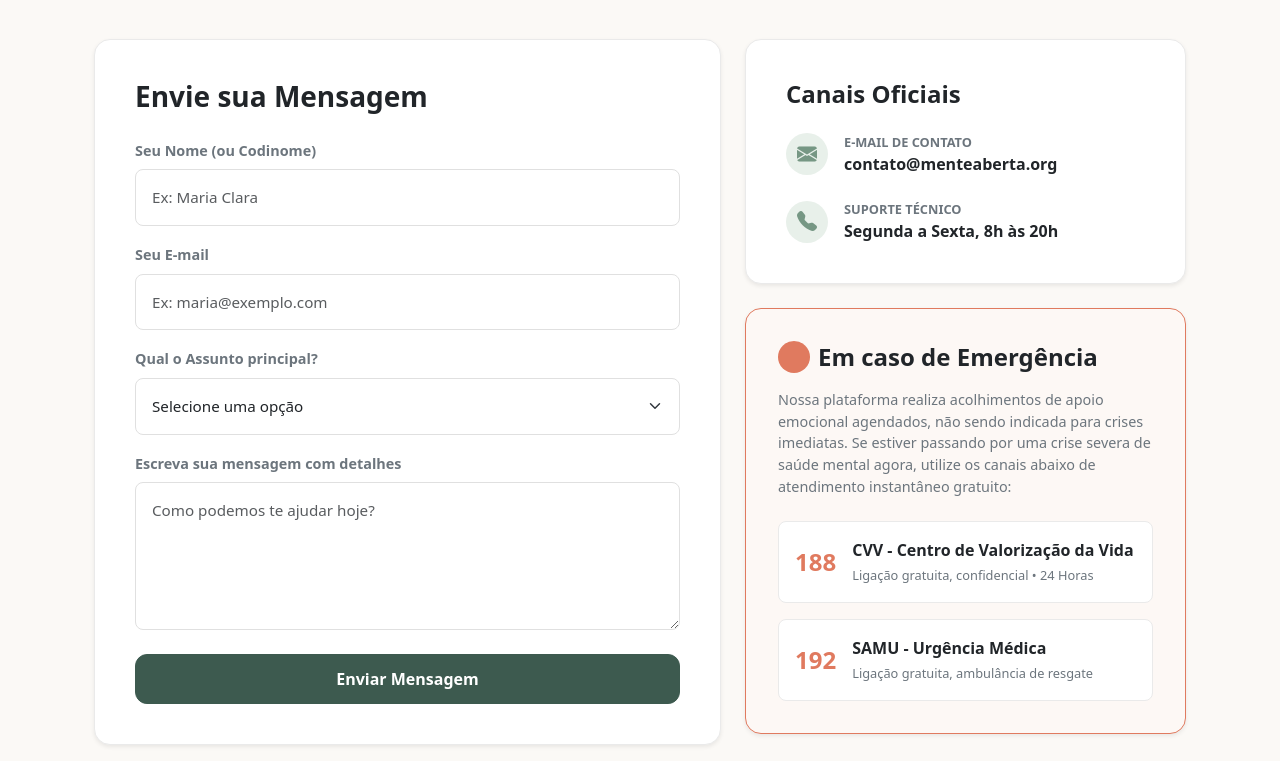
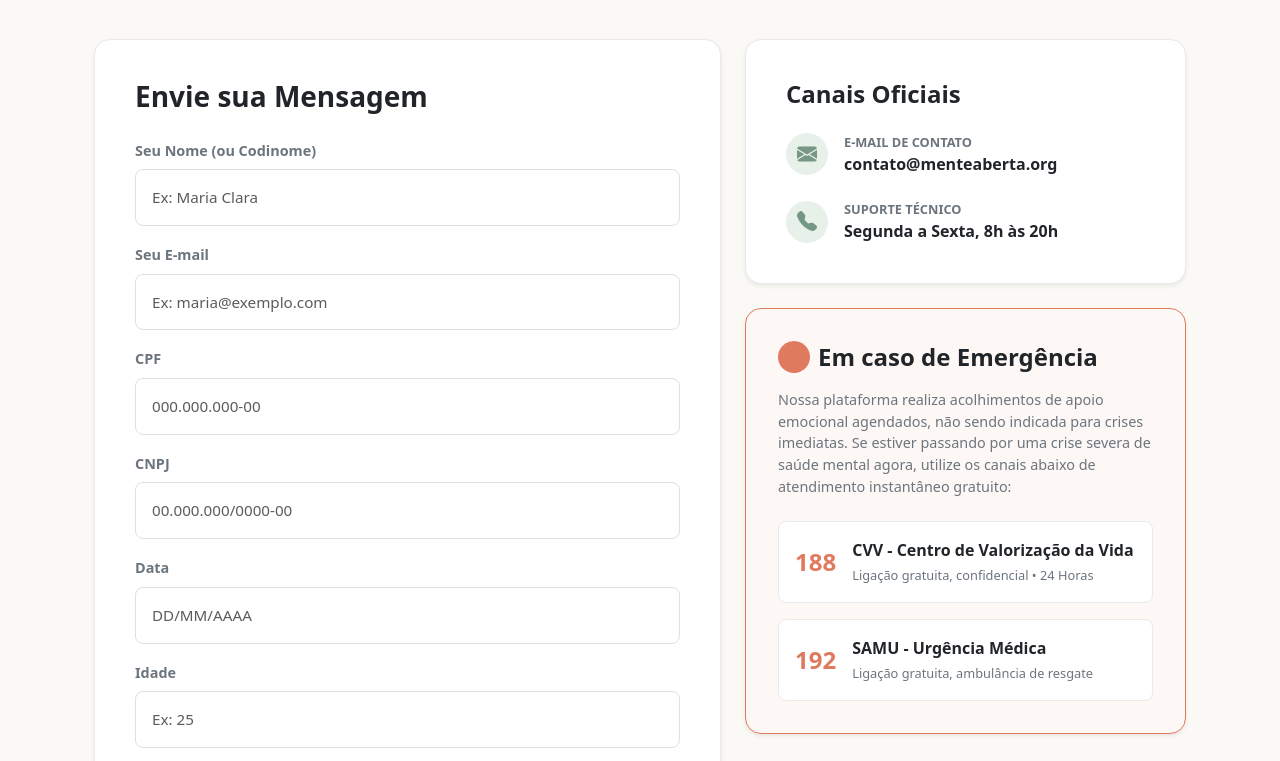
Before and after one commit to CaioDev05/SaudeMentalTrabalho, a plain HTML site: page pages/PaginaContatoSuporte.html in a window 1280 px wide. Shown: the part 420-1181 px from the top of the page. Drawn offline with nearby package versions, Linux system fonts and the light colour scheme.

Commit message:
- Colocado mais campos dentro do form de contato

```diff
--- a/pages/PaginaContatoSuporte.html
+++ b/pages/PaginaContatoSuporte.html
@@ -72,18 +72,42 @@
                     <div class="col-lg-7">
                          <div class="content-box shadow-sm">
                               <h3 class="fw-bold mb-4">Envie sua Mensagem</h3>
-                              <form>
+                              <form id="contatoForm" novalidate>
                                    <div class="mb-3">
                                         <label for="nome" class="form-label text-secondary fw-semibold"
                                              style="font-size: 0.9rem;">Seu Nome (ou Codinome)</label>
                                         <input type="text" class="form-control form-control-custom" id="nome"
-                                             placeholder="Ex: Maria Clara" required>
+                                             placeholder="Ex: Maria Clara" maxlength="100" required>
                                    </div>
                                    <div class="mb-3">
                                         <label for="email" class="form-label text-secondary fw-semibold"
                                              style="font-size: 0.9rem;">Seu E-mail</label>
                                         <input type="email" class="form-control form-control-custom" id="email"
-                                             placeholder="Ex: maria@exemplo.com" required>
+                                             placeholder="Ex: maria@exemplo.com" maxlength="100" required>
+                                   </div>
+                                   <div class="mb-3">
+                                        <label for="cpf" class="form-label text-secondary fw-semibold"
+                                             style="font-size: 0.9rem;">CPF</label>
+                                        <input type="text" class="form-control form-control-custom" id="cpf"
+                                             placeholder="000.000.000-00" maxlength="14" required>
+                                   </div>
+                                   <div class="mb-3">
+                                        <label for="cnpj" class="form-label text-secondary fw-semibold"
+                                             style="font-size: 0.9rem;">CNPJ</label>
+                                        <input type="text" class="form-control form-control-custom" id="cnpj"
+                                             placeholder="00.000.000/0000-00" maxlength="18" required>
+                                   </div>
+                                   <div class="mb-3">
+                                        <label for="data" class="form-label text-secondary fw-semibold"
+                                             style="font-size: 0.9rem;">Data</label>
+                                        <input type="text" class="form-control form-control-custom" id="data"
+                                             placeholder="DD/MM/AAAA" maxlength="10" inputmode="numeric" required>
+                                   </div>
+                                   <div class="mb-3">
+                                        <label for="idade" class="form-label text-secondary fw-semibold"
+                                             style="font-size: 0.9rem;">Idade</label>
+                                        <input type="number" class="form-control form-control-custom" id="idade"
+                                             placeholder="Ex: 25" min="1" required>
                                    </div>
                                    <div class="mb-3">
                                         <label for="subject" class="form-label text-secondary fw-semibold"
@@ -99,7 +123,7 @@
                                         <label for="mensagem" class="form-label text-secondary fw-semibold"
                                              style="font-size: 0.9rem;">Escreva sua mensagem com detalhes</label>
                                         <textarea class="form-control form-control-custom" id="mensagem" rows="5"
-                                             placeholder="Como podemos te ajudar hoje?" required></textarea>
+                                             placeholder="Como podemos te ajudar hoje?" maxlength="500" required></textarea>
                                    </div>
                                    <button type="submit" class="btn btn-primary-custom w-100 fw-semibold">
                                         Enviar Mensagem
@@ -249,6 +273,7 @@
           <script src="https://cdn.jsdelivr.net/npm/bootstrap@5.3.8/dist/js/bootstrap.bundle.min.js"
                integrity="sha384-FKyoEForCGlyvwx9Hj09JcYn3nv7wiPVlz7YYwJrWVcXK/BmnVDxM+D2scQbITxI"
                crossorigin="anonymous"></script>
+          <script src="../js/validaçõesMascaras.js"></script>
 </body>
 
 </html>
```
Also changed, not shown: pages/PaginaCadastro.html (+1 -0 lines).
